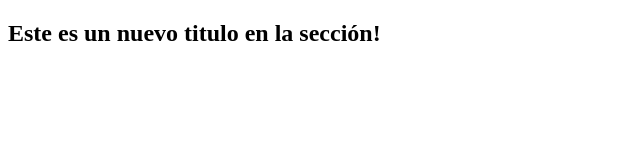
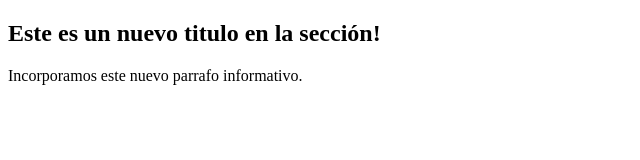
Before and after one commit to gacevedo19101/TP2-DOM, a plain HTML site: page fusiones-sin-conflictos/index.html in a window 1280 px wide. Shown: the whole page, without its empty margins (0-640 px from the left). Drawn offline with Linux system fonts and the light colour scheme.

Commit message:
Se integro un nuevo parrafo en la nueva section

```diff
--- a/fusiones-sin-conflictos/index.html
+++ b/fusiones-sin-conflictos/index.html
@@ -9,6 +9,7 @@
     <section>
         <div>
             <h2>Este es un nuevo titulo en la sección!</h2>
+            <p>Incorporamos este nuevo parrafo informativo.</p>
         </div>
     </section>
 </body>
```
